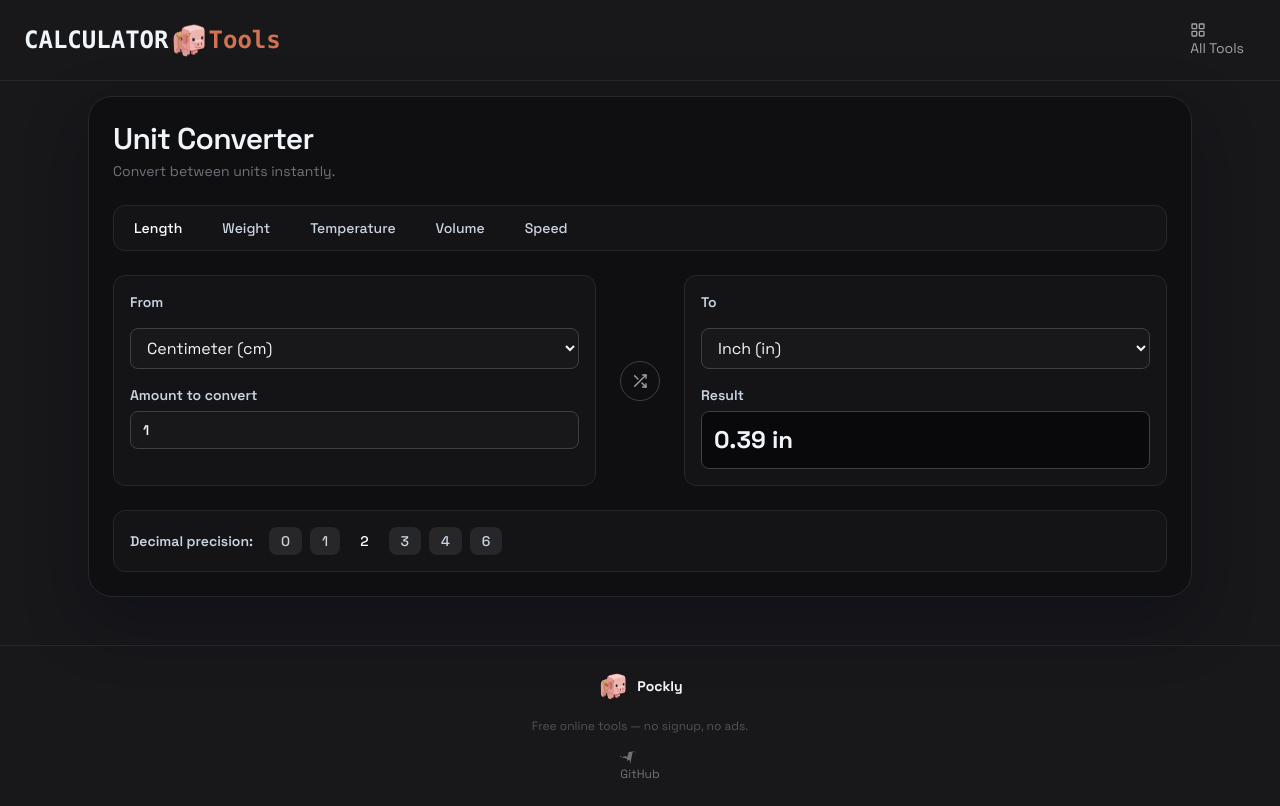
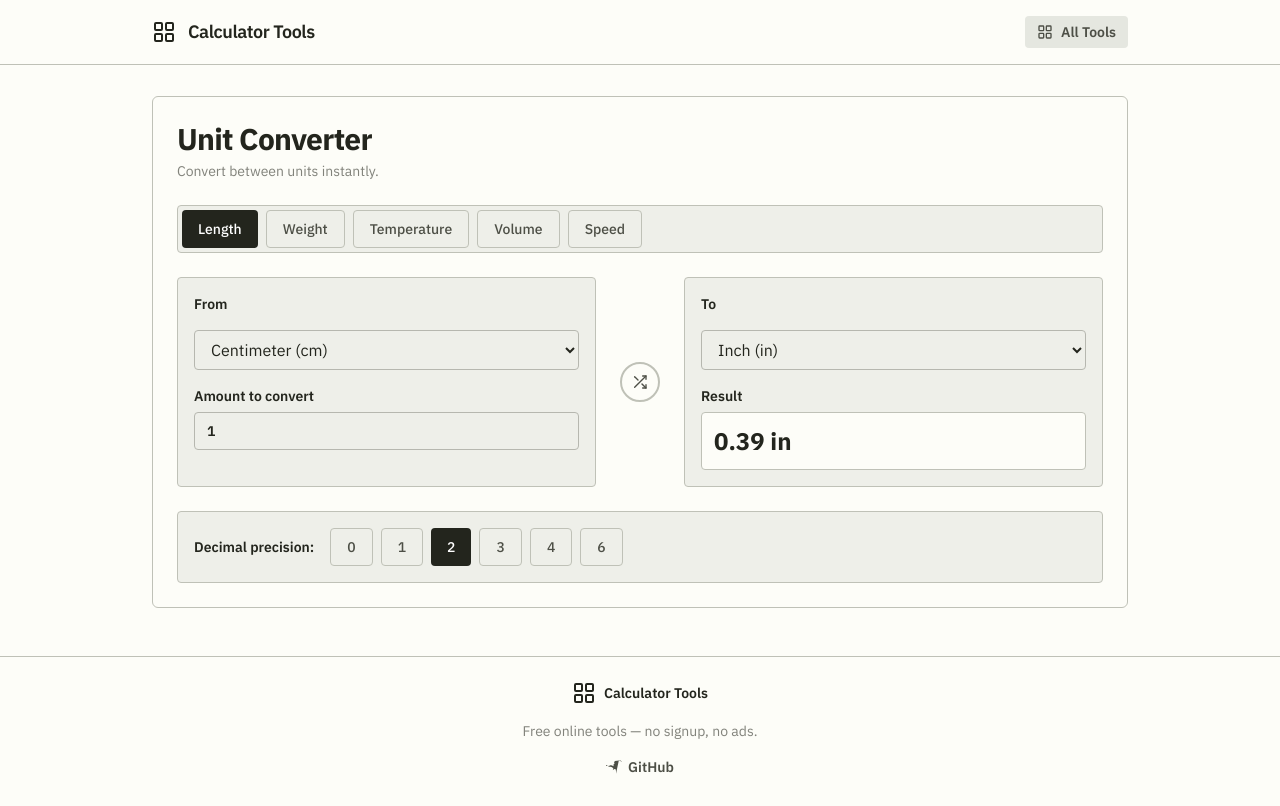
Before and after one commit to luis-sagx/pockly, an Angular app in the folder calculator/: page /unit-converter in a window 1280 px wide. Built offline with nearby package versions, Linux system fonts and the light colour scheme.

Commit message:
feat: update UI components and styles for improved consistency and accessibility

```diff
--- a/calculator/src/app/app.html
+++ b/calculator/src/app/app.html
@@ -1,4 +1,4 @@
-<div class="flex flex-col min-h-screen bg-zinc-900">
+<div class="flex flex-col min-h-screen bg-parchment">
   <app-nav></app-nav>
   <main class="flex-1">
     <div class="page-shell">
--- a/calculator/src/app/components/layout/footer/footer.html
+++ b/calculator/src/app/components/layout/footer/footer.html
@@ -1,10 +1,12 @@
-<footer class="py-6 border-t bg-brand-950 text-surface border-zinc-800">
+<footer class="py-6 border-t bg-parchment border-olive-border">
   <div class="flex flex-col items-center justify-center gap-4">
     <div class="flex items-center gap-2">
-      <img src="logo.png" alt="logo" class="w-8 h-8" />
-      <span class="text-sm font-bold text-brand-100">Pockly</span>
+      <app-icon name="grid" class="w-6 h-6 text-olive-deep"></app-icon>
+      <span class="text-sm font-semibold text-olive-deep">Calculator Tools</span>
     </div>
-    <p class="text-xs text-zinc-600">Free online tools — no signup, no ads.</p>
-    <a href="https://github.com/luis-sagx/pockly" target="_blank" rel="noopener noreferrer" class="text-xs text-zinc-500 hover:text-brand-400 transition"><app-icon name="github" class="w-4 h-4"></app-icon> GitHub</a>
+    <p class="text-sm text-olive-ink/70">Free online tools — no signup, no ads.</p>
+    <a href="https://github.com/luis-sagx/pockly" target="_blank" rel="noopener noreferrer" class="flex items-center gap-1.5 text-sm font-semibold text-olive-ink transition-colors hover:text-posthog-orange">
+      <app-icon name="github" class="w-4 h-4"></app-icon> GitHub
+    </a>
   </div>
 </footer>
--- a/calculator/src/app/components/layout/nav/nav.html
+++ b/calculator/src/app/components/layout/nav/nav.html
@@ -1,10 +1,11 @@
-<nav class="fixed top-0 left-0 z-50 w-full shadow-sm bg-brand-950 border-b border-zinc-800">
-  <div class="flex items-center justify-between px-6 py-4 mx-auto max-w-7xl">
-    <a class="flex items-center gap-3 hover:text-brand-400" href="/">
-      <span class="font-mono text-2xl font-bold text-brand-500">CALCULATOR</span>
-      <img src="logo.png" alt="logo" class="w-10 h-10 -m-3" />
-      <span class="font-mono text-2xl font-bold text-tomato-500">Tools</span>
+<nav class="fixed top-0 left-0 z-50 w-full bg-parchment border-b border-olive-border">
+  <div class="flex items-center justify-between px-4 sm:px-6 py-4 mx-auto max-w-5xl">
+    <a class="flex items-center gap-3 group" href="/">
+      <app-icon name="grid" class="w-6 h-6 text-olive-deep transition-colors group-hover:text-posthog-orange"></app-icon>
+      <span class="font-semibold text-lg text-olive-deep tracking-tight">Calculator Tools</span>
     </a>
-    <a href="/" class="px-3 py-1.5 text-sm text-zinc-400 hover:text-brand-400 transition"><app-icon name="grid" class="w-4 h-4 text-brand-500"></app-icon> All Tools</a>
+    <a href="/" class="flex items-center gap-2 px-3 py-1.5 text-sm font-semibold text-olive-ink bg-olive-lightSage rounded transition-colors hover:bg-olive-cream hover:text-posthog-orange">
+      <app-icon name="grid" class="w-4 h-4"></app-icon> All Tools
+    </a>
   </div>
 </nav>
--- a/calculator/src/app/components/pages/home/home.html
+++ b/calculator/src/app/components/pages/home/home.html
@@ -1,19 +1,23 @@
-<div class="flex flex-col items-center justify-center min-h-[70vh] gap-8 p-6">
-  <div class="text-center">
-    <div class="flex items-center justify-center gap-3 mb-4">
-      <app-icon name="percent" class="w-12 h-12 text-brand-400"></app-icon>
-    </div>
-    <h1 class="text-4xl font-bold tracking-tight text-brand-100">Calculator Tools</h1>
-    <p class="mt-2 text-zinc-400">Free online calculators — no signup, no ads.</p>
+<div class="flex flex-col items-center justify-center min-h-[70vh] gap-10 p-6">
+  <!-- Hero Section -->
+  <div class="text-center max-w-2xl">
+    <h1 class="text-[30px] font-extrabold tracking-tight text-olive-deep leading-[1.20] mb-4">
+      Calculator Tools
+    </h1>
+    <p class="text-lg text-olive-ink leading-[1.50]">
+      Free online calculators — no signup, no ads.
+    </p>
   </div>
+
+  <!-- Tool Cards Grid -->
   <div class="grid gap-4 w-full max-w-2xl sm:grid-cols-1">
     @for (tool of toolList; track tool.path) {
-    <button (click)="navigate(tool.path)" class="flex flex-col items-start p-5 text-left transition border bg-zinc-950/60 border-zinc-800 rounded-2xl hover:border-brand-500 hover:bg-zinc-900/60">
+    <button (click)="navigate(tool.path)" class="tool-card group">
       <div class="flex items-center gap-3 mb-2">
-        <app-icon [name]="tool.icon" class="w-5 h-5 text-brand-500"></app-icon>
-        <span class="text-lg font-semibold text-slate-100">{{ tool.label }}</span>
+        <app-icon [name]="tool.icon" class="w-5 h-5 text-olive-deep transition-colors group-hover:text-posthog-orange"></app-icon>
+        <span class="tool-card-title">{{ tool.label }}</span>
       </div>
-      <p class="text-sm text-zinc-500">{{ tool.description }}</p>
+      <p class="tool-card-desc">{{ tool.description }}</p>
     </button>
     }
   </div>
--- a/calculator/src/app/components/pages/home/home.ts
+++ b/calculator/src/app/components/pages/home/home.ts
@@ -1,5 +1,5 @@
 import { Component, OnInit, inject } from '@angular/core';
-import { SeoService } from '../../services/seo.service';
+import { SeoService } from '../../../services/seo.service';
 import { IconComponent } from '../../ui/icon/icon';
 
 @Component({
--- a/calculator/src/app/components/pages/unit-converter/unit-converter.html
+++ b/calculator/src/app/components/pages/unit-converter/unit-converter.html
@@ -1,21 +1,16 @@
-<div
-  class="flex flex-col gap-6 p-4 sm:p-6 border border-zinc-800 rounded-3xl bg-zinc-950/60 text-slate-100 shadow-[0_24px_60px_rgba(8,10,20,0.45)]"
->
+<div class="page-content">
+  <!-- Header -->
   <div>
-    <h2 class="text-3xl font-semibold tracking-tight text-brand-100">
-      Unit Converter
-    </h2>
-    <p class="mt-1 text-sm text-zinc-500">Convert between units instantly.</p>
+    <h2 class="page-title">Unit Converter</h2>
+    <p class="mt-1 text-sm text-olive-ink/70">Convert between units instantly.</p>
   </div>
 
   <!-- Category Tabs -->
-  <div
-    class="flex flex-wrap gap-2 p-1 bg-zinc-900/60 border border-zinc-800 rounded-xl"
-  >
+  <div class="flex flex-wrap gap-2 p-1 bg-olive-cream border border-olive-border rounded">
     @for (cat of categories; track cat.key) {
     <button
       (click)="setCategory($any(cat.key))"
-      [class]="category() === cat.key ? 'px-4 py-2 text-sm font-medium bg-brand-600 text-white rounded-lg' : 'px-4 py-2 text-sm font-medium text-slate-300 hover:bg-zinc-800 rounded-lg'"
+      [class]="category() === cat.key ? 'tab-btn-active' : 'tab-btn'"
     >
       {{ cat.name }}
     </button>
@@ -25,17 +20,15 @@
   <!-- Converter Section -->
   <div class="flex flex-col lg:flex-row gap-6">
     <!-- Left: Input -->
-    <div
-      class="flex-1 flex flex-col gap-4 p-4 bg-zinc-900/60 border border-zinc-800 rounded-xl"
-    >
+    <div class="flex-1 flex flex-col gap-4 p-4 bg-olive-cream border border-olive-border rounded">
       <div class="flex items-center gap-2">
-        <span class="text-sm font-semibold text-slate-300">From</span>
+        <span class="text-sm font-semibold text-olive-deep">From</span>
       </div>
 
       <select
         [ngModel]="fromUnit()"
         (ngModelChange)="onFromUnitChange($event)"
-        class="w-full px-3 py-2 bg-zinc-900 border border-zinc-700 rounded-lg text-slate-100 focus:outline-none focus:ring-2 focus:ring-brand-500"
+        class="select-field"
       >
         @for (unit of unitOptions() | keyvalue; track unit.key) {
         <option [value]="unit.key">
@@ -44,14 +37,14 @@
         }
       </select>
 
-      <label class="flex flex-col gap-1.5 text-sm font-semibold text-slate-300">
+      <label class="flex flex-col gap-1.5 text-sm font-semibold text-olive-deep">
         Amount to convert
         <input
           type="number"
           step="any"
           [value]="amount()"
           (input)="onAmountChange(+$any($event.target).value)"
-          class="w-full px-3 py-2 bg-zinc-900 border border-zinc-700 rounded-lg text-slate-100 focus:outline-none focus:ring-2 focus:ring-brand-500"
+          class="input-field"
         />
       </label>
     </div>
@@ -60,24 +53,22 @@
     <div class="flex lg:flex-col items-center justify-center gap-2">
       <button
         (click)="swap()"
-        class="flex items-center justify-center w-10 h-10 transition border rounded-full border-zinc-700 text-zinc-400 hover:text-brand-400 hover:border-brand-500"
+        class="flex items-center justify-center w-10 h-10 transition border-2 border-olive-border rounded-full text-olive-ink hover:text-posthog-orange hover:border-posthog-orange"
       >
         <app-icon name="shuffle" class="w-4 h-4"></app-icon>
       </button>
     </div>
 
     <!-- Right: Result -->
-    <div
-      class="flex-1 flex flex-col gap-4 p-4 bg-zinc-900/60 border border-zinc-800 rounded-xl"
-    >
+    <div class="flex-1 flex flex-col gap-4 p-4 bg-olive-cream border border-olive-border rounded">
       <div class="flex items-center gap-2">
-        <span class="text-sm font-semibold text-slate-300">To</span>
+        <span class="text-sm font-semibold text-olive-deep">To</span>
       </div>
 
       <select
         [ngModel]="toUnit()"
         (ngModelChange)="onToUnitChange($event)"
-        class="w-full px-3 py-2 bg-zinc-900 border border-zinc-700 rounded-lg text-slate-100 focus:outline-none focus:ring-2 focus:ring-brand-500"
+        class="select-field"
       >
         @for (unit of unitOptions() | keyvalue; track unit.key) {
         <option [value]="unit.key">
@@ -87,9 +78,9 @@
       </select>
 
       <div class="flex flex-col gap-1.5">
-        <span class="text-sm font-semibold text-slate-300">Result</span>
-        <div class="p-3 bg-zinc-950 border border-zinc-700 rounded-lg">
-          <span class="text-2xl font-bold text-brand-400 break-all">
+        <span class="text-sm font-semibold text-olive-deep">Result</span>
+        <div class="result-display">
+          <span class="result-text">
             {{ result() | number:getDecimals() }} {{ toUnit() }}
           </span>
         </div>
@@ -98,15 +89,13 @@
   </div>
 
   <!-- Decimal precision selector -->
-  <div
-    class="flex items-center gap-4 p-4 bg-zinc-900/60 border border-zinc-800 rounded-xl"
-  >
-    <span class="text-sm font-semibold text-slate-300">Decimal precision:</span>
+  <div class="flex items-center gap-4 p-4 bg-olive-cream border border-olive-border rounded">
+    <span class="text-sm font-semibold text-olive-deep">Decimal precision:</span>
     <div class="flex gap-2">
       @for (d of [0, 1, 2, 3, 4, 6]; track d) {
       <button
         (click)="onDecimalsChange(d)"
-        [class]="decimals() === d ? 'px-3 py-1 text-sm font-medium bg-brand-600 text-white rounded-lg' : 'px-3 py-1 text-sm font-medium text-slate-300 bg-zinc-800 hover:bg-zinc-700 rounded-lg'"
+        [class]="decimals() === d ? 'tab-btn-active' : 'tab-btn'"
       >
         {{ d }}
       </button>
--- a/calculator/src/index.html
+++ b/calculator/src/index.html
@@ -8,7 +8,7 @@
   <link rel="icon" type="image/x-icon" href="favicon.ico">
   <link rel="preconnect" href="https://fonts.googleapis.com">
   <link rel="preconnect" href="https://fonts.gstatic.com" crossorigin>
-  <link href="https://fonts.googleapis.com/css2?family=Space+Grotesk:wght@300;400;500;600;700&display=swap" rel="stylesheet">
+  <link href="https://fonts.googleapis.com/css2?family=IBM+Plex+Sans:ital,wght@0,400;0,500;0,600;0,700;1,400&display=swap" rel="stylesheet">
 </head>
 <body>
   <app-root></app-root>
--- a/calculator/src/styles.css
+++ b/calculator/src/styles.css
@@ -4,25 +4,117 @@
 
 @layer base {
   html {
-    @apply bg-zinc-900;
+    @apply bg-parchment;
   }
 
   body {
-    font-family: "Space Grotesk", -apple-system, BlinkMacSystemFont, "Segoe UI", Roboto, Helvetica, Arial, sans-serif;
-    @apply bg-zinc-900 text-slate-100 antialiased;
+    font-family: "IBM Plex Sans Variable", "IBM Plex Sans", -apple-system, system-ui, Avenir Next, Avenir, "Segoe UI", "Helvetica Neue", Helvetica, Ubuntu, Roboto, Noto, Arial, sans-serif;
+    @apply bg-parchment text-olive-ink antialiased;
+  }
+
+  /* Focus ring - accessibility */
+  :focus-visible {
+    @apply outline-none ring-2 ring-blue-500/50;
+  }
+
+  /* Custom scrollbar - warm sage */
+  ::-webkit-scrollbar {
+    width: 8px;
+    height: 8px;
+  }
+  ::-webkit-scrollbar-track {
+    @apply bg-olive-cream;
+  }
+  ::-webkit-scrollbar-thumb {
+    @apply bg-olive-border rounded;
+  }
+  ::-webkit-scrollbar-thumb:hover {
+    @apply bg-olive-light;
   }
 }
 
 @layer components {
+  /* Page shell - warm parchment container */
   .page-shell {
-    @apply w-full max-w-6xl px-6 pt-24 pb-12 mx-auto;
+    @apply w-full max-w-5xl px-4 sm:px-6 pt-24 pb-12 mx-auto;
   }
 
+  /* Main card container - bordered, warm */
   .page-content {
-    @apply flex flex-col gap-6 p-6 border border-zinc-800 rounded-3xl bg-zinc-950/60;
+    @apply flex flex-col gap-6 p-4 sm:p-6 border border-olive-border rounded-md bg-parchment;
   }
 
+  /* Section heading - bold olive */
   .page-title {
-    @apply text-2xl font-semibold text-slate-100;
+    @apply text-3xl font-bold tracking-tight text-olive-deep leading-[1.20];
+  }
+
+  /* Sub-heading */
+  .section-title {
+    @apply text-2xl font-bold text-olive-deep leading-[1.33];
+  }
+
+  /* Body text - generous line-height */
+  .text-body {
+    @apply text-base leading-[1.50];
+  }
+
+  /* Tool card - bordered, hover orange flash */
+  .tool-card {
+    @apply flex flex-col items-start p-5 text-left transition border bg-parchment border-olive-border rounded-md;
+    @apply hover:border-olive-border hover:bg-parchment;
+    @apply hover:*:text-posthog-orange;
+  }
+
+  /* Tool card text */
+  .tool-card-title {
+    @apply text-lg font-semibold text-olive-deep leading-[1.40];
+    @apply group-hover:text-posthog-orange transition-colors duration-150;
+  }
+
+  .tool-card-desc {
+    @apply text-sm text-olive-ink/70 leading-[1.50];
+  }
+
+  /* Input fields - sage cream background */
+  .input-field {
+    @apply w-full px-3 py-2 bg-olive-cream border border-olive-light rounded text-olive-deep focus:outline-none focus:ring-2 focus:ring-blue-500/50 placeholder:text-olive-placeholder;
+  }
+
+  /* Select fields */
+  .select-field {
+    @apply w-full px-3 py-2 bg-olive-cream border border-olive-light rounded text-olive-deep focus:outline-none focus:ring-2 focus:ring-blue-500/50 cursor-pointer;
+  }
+
+  /* Primary button - dark near-black */
+  .btn-primary {
+    @apply px-[10px] py-2 text-sm font-semibold text-white bg-olive-deep rounded-md transition-opacity duration-150;
+    @apply hover:opacity-70 hover:text-posthog-amber;
+    @apply active:opacity-80 active:scale-[0.98];
+  }
+
+  /* Secondary button - sage light */
+  .btn-secondary {
+    @apply px-[10px] py-2 text-sm font-semibold text-olive-ink bg-olive-lightSage rounded-md transition-colors duration-150;
+    @apply hover:bg-olive-cream hover:text-posthog-orange;
+  }
+
+  /* Tab button - sage light style */
+  .tab-btn {
+    @apply px-4 py-2 text-sm font-medium bg-olive-cream text-olive-ink border border-olive-border rounded transition-colors duration-150;
+    @apply hover:bg-olive-lightSage hover:text-posthog-orange;
+  }
+
+  .tab-btn-active {
+    @apply px-4 py-2 text-sm font-medium bg-olive-deep text-white rounded;
+  }
+
+  /* Result display - prominent */
+  .result-display {
+    @apply p-3 bg-parchment border border-olive-border rounded;
+  }
+
+  .result-text {
+    @apply text-2xl font-bold text-olive-deep;
   }
 }
```
Also changed, not shown: calculator/src/app/components/pages/currency-converter/currency-converter.html (+51 -18 lines), calculator/src/app/components/pages/percentage-calculator/percentage-calculator.html (+44 -20 lines), calculator/tailwind.config.js (+15 -21 lines).
